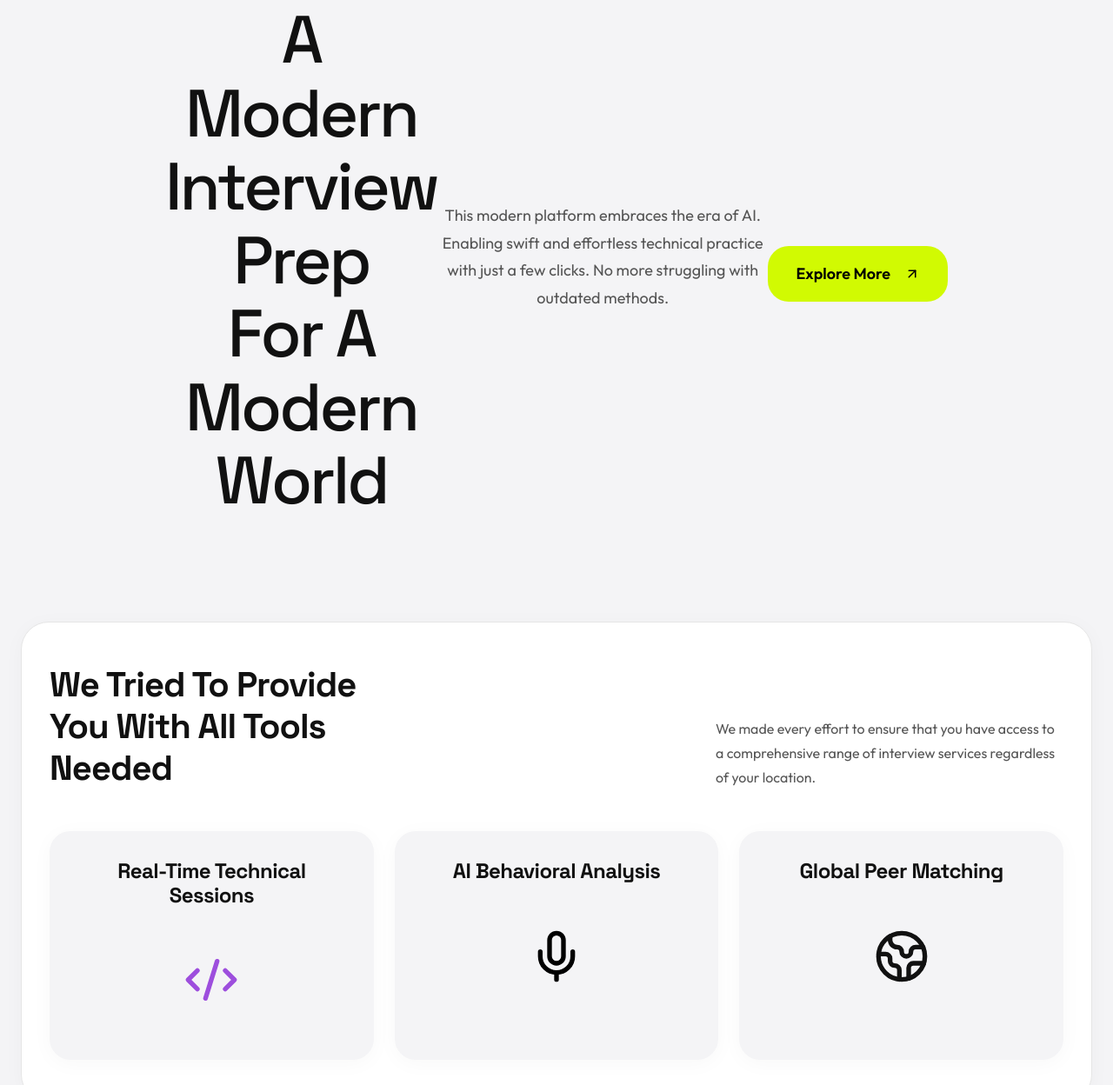
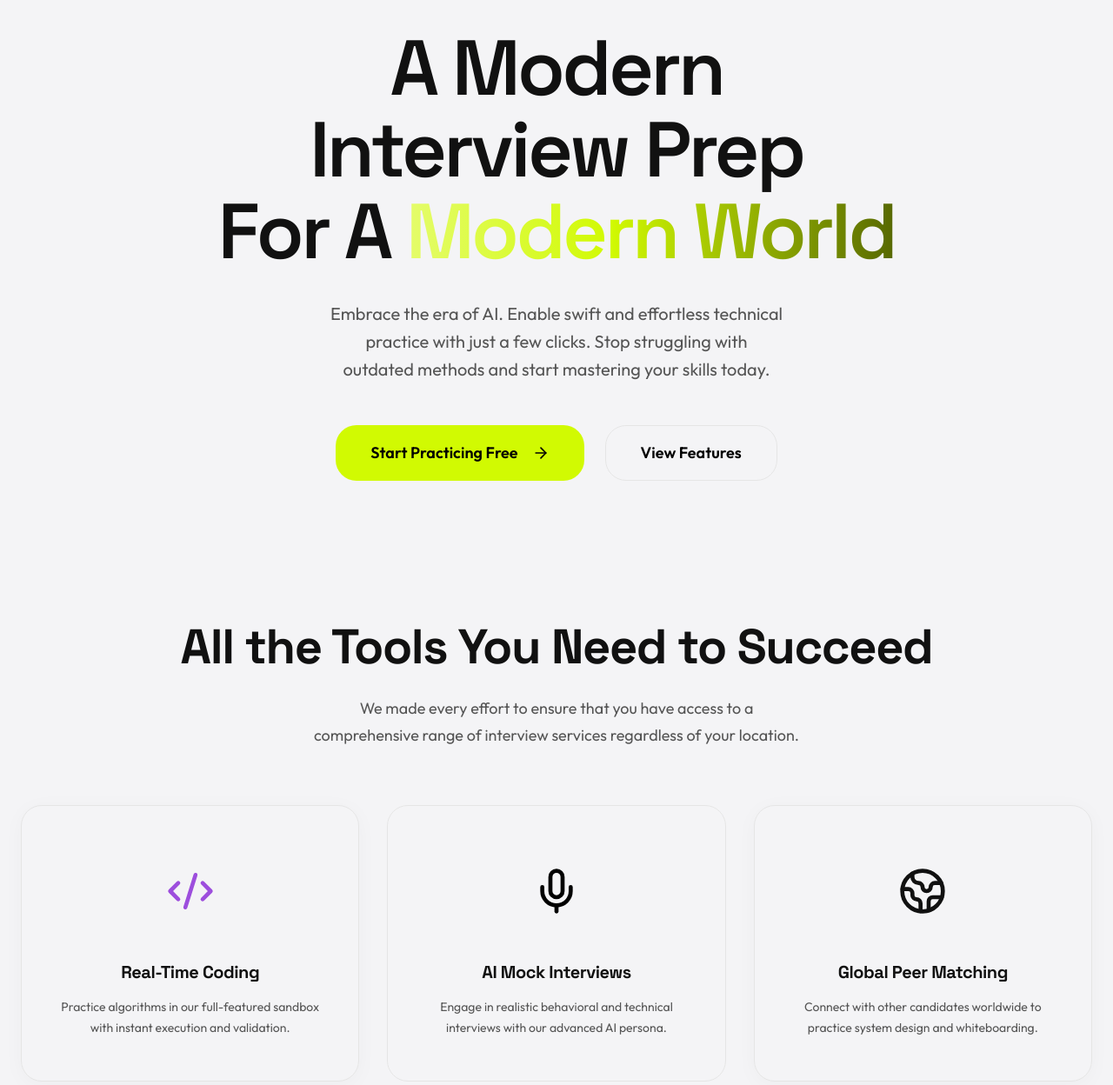
Before and after one commit to http-snehal/Prepmaster, a plain HTML site: page frontend/index.html in a window 1280 px wide. Shown: the part 149-1397 px from the top of the page at 87% size. Drawn offline with nearby package versions, Linux system fonts and the light colour scheme.

Commit message:
feat: initialize frontend project with base HTML structure and design system CSS

```diff
--- a/frontend/css/style.css
+++ b/frontend/css/style.css
@@ -285,10 +285,18 @@ p {
 }
 
 .text-gradient {
-  background: var(--accent-gradient);
+  background: linear-gradient(to right, var(--accent-primary), var(--accent-cyan), #ffffff, var(--accent-primary));
+  background-size: 300% auto;
   -webkit-background-clip: text;
   -webkit-text-fill-color: transparent;
   background-clip: text;
+  animation: shine 4s linear infinite;
+}
+
+@keyframes shine {
+  to {
+    background-position: 300% center;
+  }
 }
 
 .text-glow {
@@ -585,7 +593,6 @@ p {
   border-radius: var(--radius-xl);
 }
 
-/* Success / Danger variants */
 .btn-success {
   background: var(--color-success);
   color: white;
@@ -599,6 +606,33 @@ p {
   background: var(--color-error);
   color: white;
 }
+
+/* ============================================
+   Animations
+   ============================================ */
+@keyframes slideUpFade {
+  0% { opacity: 0; transform: translateY(40px); filter: blur(4px); letter-spacing: 0.02em; }
+  100% { opacity: 1; transform: translateY(0); filter: blur(0); letter-spacing: inherit; }
+}
+
+@keyframes fadeIn {
+  0% { opacity: 0; }
+  100% { opacity: 1; }
+}
+
+.animate-slide-up {
+  animation: slideUpFade 1s cubic-bezier(0.16, 1, 0.3, 1) forwards;
+  opacity: 0;
+}
+
+.animate-fade-in {
+  animation: fadeIn 1.2s ease-out forwards;
+}
+
+.animation-delay-1 { animation-delay: 0.15s; }
+.animation-delay-2 { animation-delay: 0.3s; }
+.animation-delay-3 { animation-delay: 0.45s; }
+.animation-delay-4 { animation-delay: 0.6s; }
 
 .btn-danger:hover {
   background: #e11d48;
--- a/frontend/index.html
+++ b/frontend/index.html
@@ -15,51 +15,59 @@
   <!-- Header injected via main.js -->
   <div id="header-placeholder"></div>
 
-  <main class="container" style="padding-top: var(--space-16);">
-    <!-- QClay Inspired Hero Section -->
-    <section class="hero text-center" style="padding: var(--space-20) 0; margin: 0 auto; max-width: 900px;">
-      <h1 style="font-size: clamp(3rem, 6vw, 5.5rem); line-height: 1.1; letter-spacing: -0.04em; font-weight: 500; margin-bottom: var(--space-8);">
-        A Modern Interview Prep <br> For A Modern World
+  <main class="container" style="padding-top: calc(var(--header-height) + var(--space-8));">
+    <!-- Modern Hero Section -->
+    <section class="hero text-center" style="padding: var(--space-20) 0 var(--space-24); min-height: 70vh; display: flex; flex-direction: column; justify-content: center; align-items: center;">
+      <h1 class="animate-slide-up" style="font-size: clamp(3rem, 7vw, 6rem); line-height: 1.05; letter-spacing: -0.04em; font-weight: 600; margin-bottom: var(--space-8); max-width: 900px; text-wrap: balance;">
+        A Modern Interview Prep <br> For A <span class="text-gradient">Modern World</span>
       </h1>
 
-      <p class="text-secondary mx-auto" style="font-size: var(--text-lg); max-width: 600px; margin-bottom: var(--space-10);">
-        This modern platform embraces the era of AI. Enabling swift and effortless technical practice with just a few clicks. No more struggling with outdated methods.
+      <p class="text-secondary mx-auto animate-slide-up animation-delay-1" style="font-size: clamp(1.1rem, 2vw, 1.25rem); max-width: 650px; margin-bottom: var(--space-12); line-height: 1.6; text-wrap: balance;">
+        Embrace the era of AI. Enable swift and effortless technical practice with just a few clicks. Stop struggling with outdated methods and start mastering your skills today.
       </p>
 
-      <div class="flex justify-center gap-4">
-        <a href="./pages/dashboard.html" class="btn btn-primary btn-xl" style="padding-left: var(--space-8); padding-right: var(--space-8);">
-          Explore More <i data-lucide="arrow-up-right" style="width: 18px; margin-left: 8px;"></i>
+      <div class="flex justify-center gap-6 animate-slide-up animation-delay-2 flex-wrap">
+        <a href="./pages/dashboard.html" class="btn btn-primary btn-xl" style="padding: var(--space-5) var(--space-10);">
+          Start Practicing Free <i data-lucide="arrow-right" style="width: 20px; margin-left: 8px;"></i>
+        </a>
+        <a href="#features" class="btn btn-outline btn-xl" style="padding: var(--space-5) var(--space-10);">
+          View Features
         </a>
       </div>
     </section>
 
-    <!-- QClay Inspired Cards Grid -->
-    <section class="card" style="padding: var(--space-12) var(--space-8); margin-bottom: var(--space-32); border-radius: var(--radius-2xl);">
-      <div class="flex justify-between items-end mb-12 flex-wrap gap-8">
-        <h2 style="font-size: 2.5rem; max-width: 400px; line-height: 1.2;">We Tried To Provide You With All Tools Needed</h2>
-        <p class="text-secondary" style="max-width: 400px;">We made every effort to ensure that you have access to a comprehensive range of interview services regardless of your location.</p>
+    <!-- Features Grid -->
+    <section id="features" style="padding: var(--space-16) 0 var(--space-32);">
+      <div class="text-center mb-16 animate-slide-up animation-delay-1">
+        <h2 style="font-size: clamp(2rem, 5vw, 3.5rem); line-height: 1.1; margin-bottom: var(--space-6);">All the Tools You Need to Succeed</h2>
+        <p class="text-secondary mx-auto" style="max-width: 600px; font-size: var(--text-lg); text-wrap: balance;">
+          We made every effort to ensure that you have access to a comprehensive range of interview services regardless of your location.
+        </p>
       </div>
 
-      <div class="grid grid-3 gap-6">
-        <div class="card card-static text-center" style="background: var(--bg-primary); border: none; border-radius: var(--radius-xl); padding: var(--space-8);">
-          <h4 class="mb-6 font-medium">Real-Time Technical Sessions</h4>
-          <div style="height: 120px; display: flex; align-items: center; justify-content: center; color: var(--accent-secondary);">
-            <i data-lucide="code-2" style="width: 64px; height: 64px;"></i>
+      <div class="grid grid-3 gap-8">
+        <div class="card card-static text-center animate-slide-up animation-delay-2" style="background: var(--bg-primary); padding: var(--space-12) var(--space-8);">
+          <div style="height: 100px; display: flex; align-items: center; justify-content: center; color: var(--accent-secondary); margin-bottom: var(--space-8);">
+            <i data-lucide="code-2" style="width: 56px; height: 56px;"></i>
           </div>
+          <h4 class="mb-4 text-xl">Real-Time Coding</h4>
+          <p class="text-secondary text-sm">Practice algorithms in our full-featured sandbox with instant execution and validation.</p>
         </div>
 
-        <div class="card card-static text-center" style="background: var(--bg-primary); border: none; border-radius: var(--radius-xl); padding: var(--space-8);">
-          <h4 class="mb-6 font-medium">AI Behavioral Analysis</h4>
-          <div style="height: 120px; display: flex; align-items: center; justify-content: center; color: var(--accent-primary);">
-            <i data-lucide="mic" style="width: 64px; height: 64px; color: #000;"></i>
+        <div class="card card-static text-center animate-slide-up animation-delay-3 card-glow" style="background: var(--bg-primary); padding: var(--space-12) var(--space-8); transform: translateY(-16px);">
+          <div style="height: 100px; display: flex; align-items: center; justify-content: center; color: var(--accent-primary); margin-bottom: var(--space-8);">
+            <i data-lucide="mic" style="width: 56px; height: 56px; color: #000;"></i>
           </div>
+          <h4 class="mb-4 text-xl">AI Mock Interviews</h4>
+          <p class="text-secondary text-sm">Engage in realistic behavioral and technical interviews with our advanced AI persona.</p>
         </div>
 
-        <div class="card card-static text-center" style="background: var(--bg-primary); border: none; border-radius: var(--radius-xl); padding: var(--space-8);">
-          <h4 class="mb-6 font-medium">Global Peer Matching</h4>
-          <div style="height: 120px; display: flex; align-items: center; justify-content: center; color: var(--text-primary);">
-            <i data-lucide="globe-2" style="width: 64px; height: 64px;"></i>
+        <div class="card card-static text-center animate-slide-up animation-delay-4" style="background: var(--bg-primary); padding: var(--space-12) var(--space-8);">
+          <div style="height: 100px; display: flex; align-items: center; justify-content: center; color: var(--text-primary); margin-bottom: var(--space-8);">
+            <i data-lucide="globe-2" style="width: 56px; height: 56px;"></i>
           </div>
+          <h4 class="mb-4 text-xl">Global Peer Matching</h4>
+          <p class="text-secondary text-sm">Connect with other candidates worldwide to practice system design and whiteboarding.</p>
         </div>
       </div>
     </section>
```
